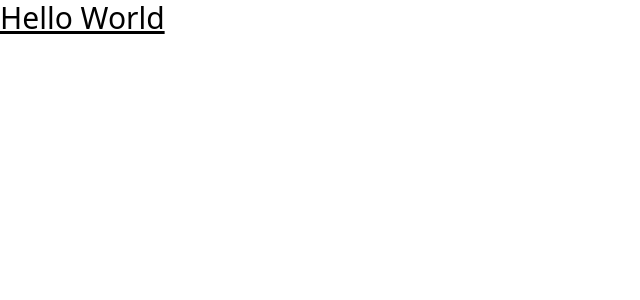
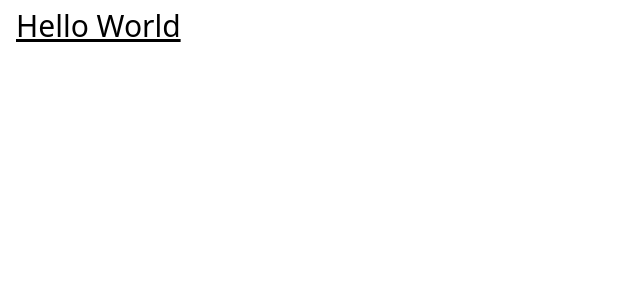
Before and after one commit to boolean-uk/react-cohort-dashboard-challenge, a React (Vite) app: page / in a window 1280 px wide. Shown: the top 300 px of the page, without its empty margins (0-640 px from the left). Built offline with nearby package versions, Linux system fonts and the light colour scheme.

Commit message:
setup tailwindcss prettier plugin

```diff
--- a/package.json
+++ b/package.json
@@ -24,6 +24,8 @@
     "eslint-plugin-react-hooks": "^4.6.0",
     "eslint-plugin-react-refresh": "^0.4.3",
     "postcss": "^8.4.31",
+    "prettier": "^3.0.3",
+    "prettier-plugin-tailwindcss": "^0.5.7",
     "tailwindcss": "^3.3.5",
     "vite": "^4.4.5"
   }
--- /dev/null
+++ b/prettier.config.js
@@ -0,0 +1,5 @@
+const config = {
+  plugins: ['prettier-plugin-tailwindcss']
+};
+
+export default config
--- a/src/App.jsx
+++ b/src/App.jsx
@@ -1,10 +1,11 @@
 import "./App.css";
 
 function App() {
-
-  return <>
-    <h1 className="text-3xl underline">Hello World</h1>
-  </>;
+  return (
+    <>
+      <h1 className="p-4 pt-2 text-3xl underline">Hello World</h1>
+    </>
+  );
 }
 
 export default App;
```
Also changed, not shown: 1 other file (tests, documents, lock files or other folders).
